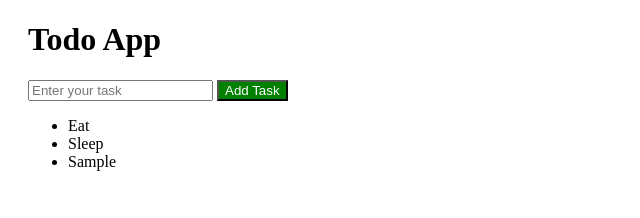
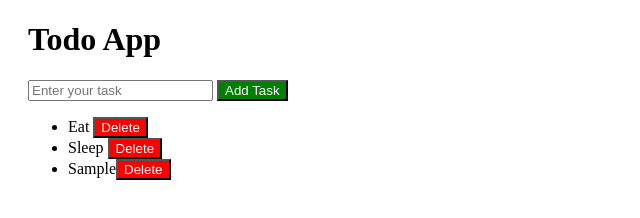
Before and after one commit to Anurag-Jethi/Todo, a plain HTML site: page index.html in a window 1280 px wide. Both pictures are taken after typing "Sample" into the empty fields and a click on the button "Add Task". Shown: the whole page, without its empty margins (0-640 px from the left). Drawn offline with Linux system fonts and the light colour scheme.

Commit message:
added delete button

```diff
--- a/app.js
+++ b/app.js
@@ -7,4 +7,9 @@ btn.addEventListener("click", function () {
     item.innerText = inp.value;
     ul.appendChild(item);
     inp.value = "";
+
+    let delBtn = document.createElement("button");
+    delBtn.innerText = "Delete";
+    delBtn.classList.add("delete");
+    item.appendChild(delBtn);
 });
--- a/index.html
+++ b/index.html
@@ -12,8 +12,8 @@
         <input placeholder="Enter your task">
         <button>Add Task</button>
         <ul>
-            <li>Eat</li>
-            <li>Sleep</li>
+            <li>Eat <button class="delete">Delete</button></li>
+            <li>Sleep <button class="delete">Delete</button></li>
         </ul>
     </div>
     <script src="app.js"></script>
--- a/style.css
+++ b/style.css
@@ -6,3 +6,8 @@ button {
     background-color: green;
     color: white;
 }
+
+.delete {
+    background-color: red;
+    color: white;
+}
```
